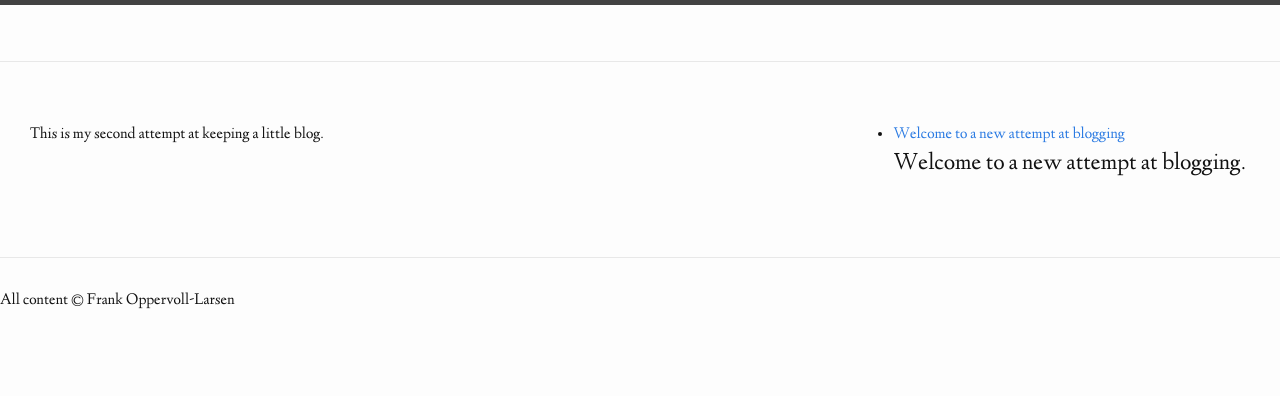
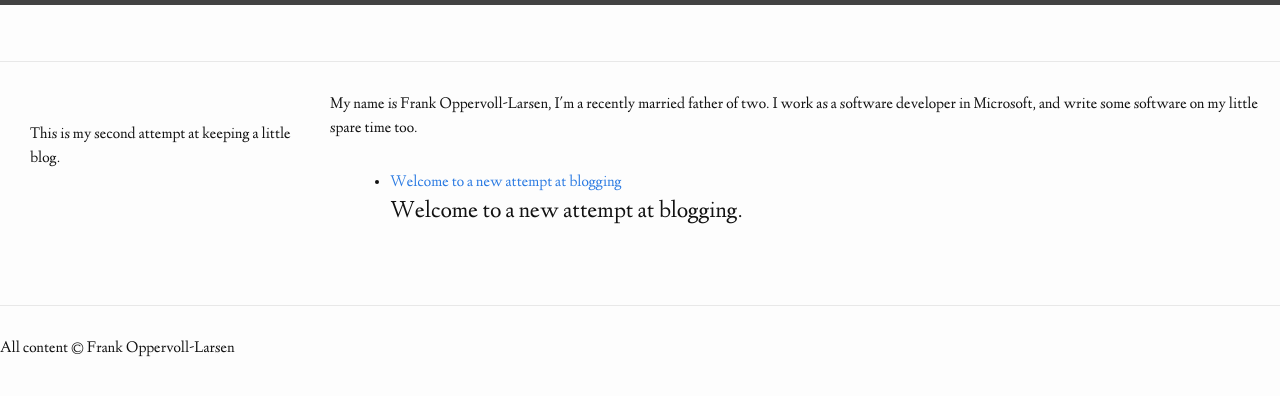
Before and after one commit to crazyfraggle/crazyfraggle.github.io, a Jekyll site: the page built from index.md, in a window 1280 px wide. Shown: the top 396 px of the page. Built offline with Jekyll 4.4.1, drawn with Linux system fonts in a browser that asks for light colours.

Commit message:
WhoAmI blurb

```diff
--- a/_config.yml
+++ b/_config.yml
@@ -7,3 +7,7 @@ baseurl: ""
 url: "https://crazyfraggle.github.io"
 twitter_username: crazyfraggle
 timezone: Europe/Oslo
+whoami: >
+  My name is Frank Oppervoll-Larsen, I'm a recently married father of two.  I
+  work as a software developer in Microsoft, and write some software on my
+  little spare time too.
--- a/_layouts/default.html
+++ b/_layouts/default.html
@@ -8,10 +8,13 @@
     {% include header.html %}
 
     <div class="page-content">
+        <section class="main">
             <div class="wrapper">
                 {{ content }}
             </div>
-
+        </section>
+        <section class="extra">
+            <div class="blurb">{{ site.whoami }}</div>
             <div class="posts">
                 <ul>
                     {% for post in site.posts %}
@@ -21,6 +24,7 @@
                     {% endfor %}
                 </ul>
             </div>
+        </section>
     </div>
 
     {% include footer.html %}
```
Also changed, not shown: _sass/_layout.scss (+6 -1 lines). Lines whose indentation alone changed are shown as unchanged.
